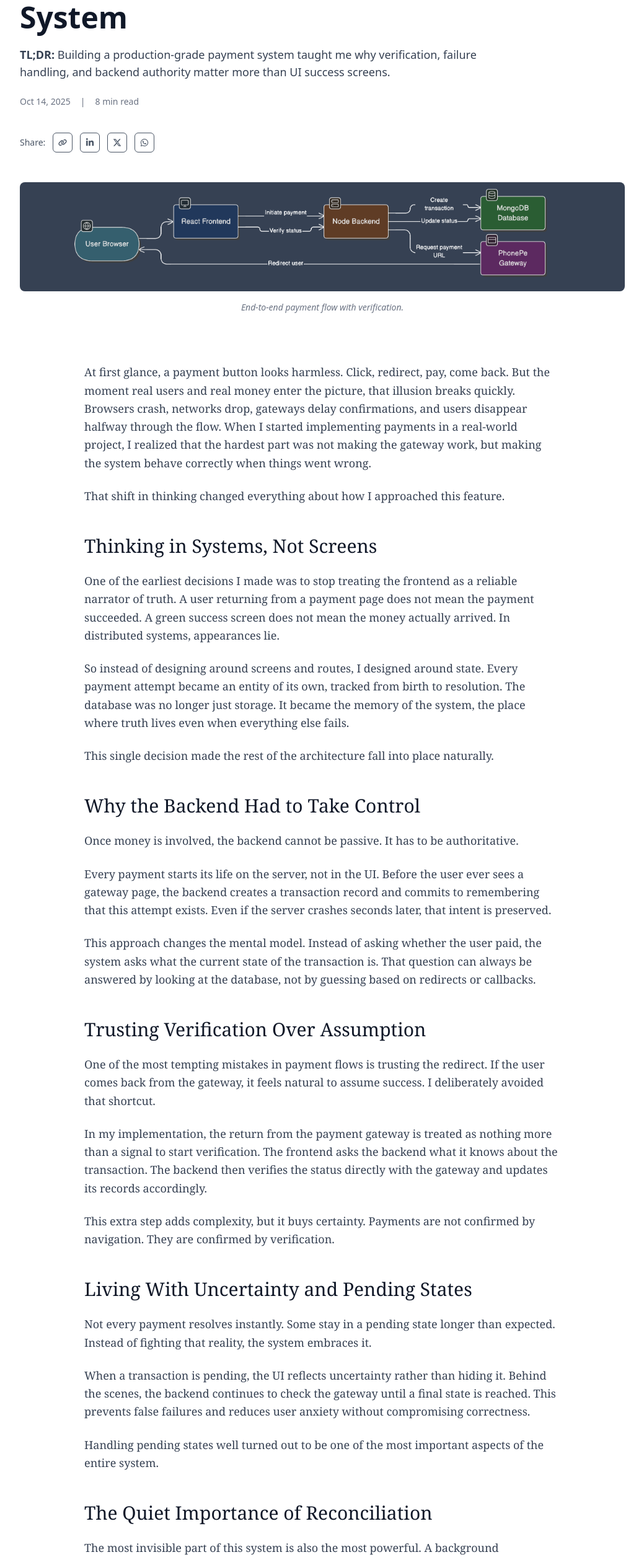
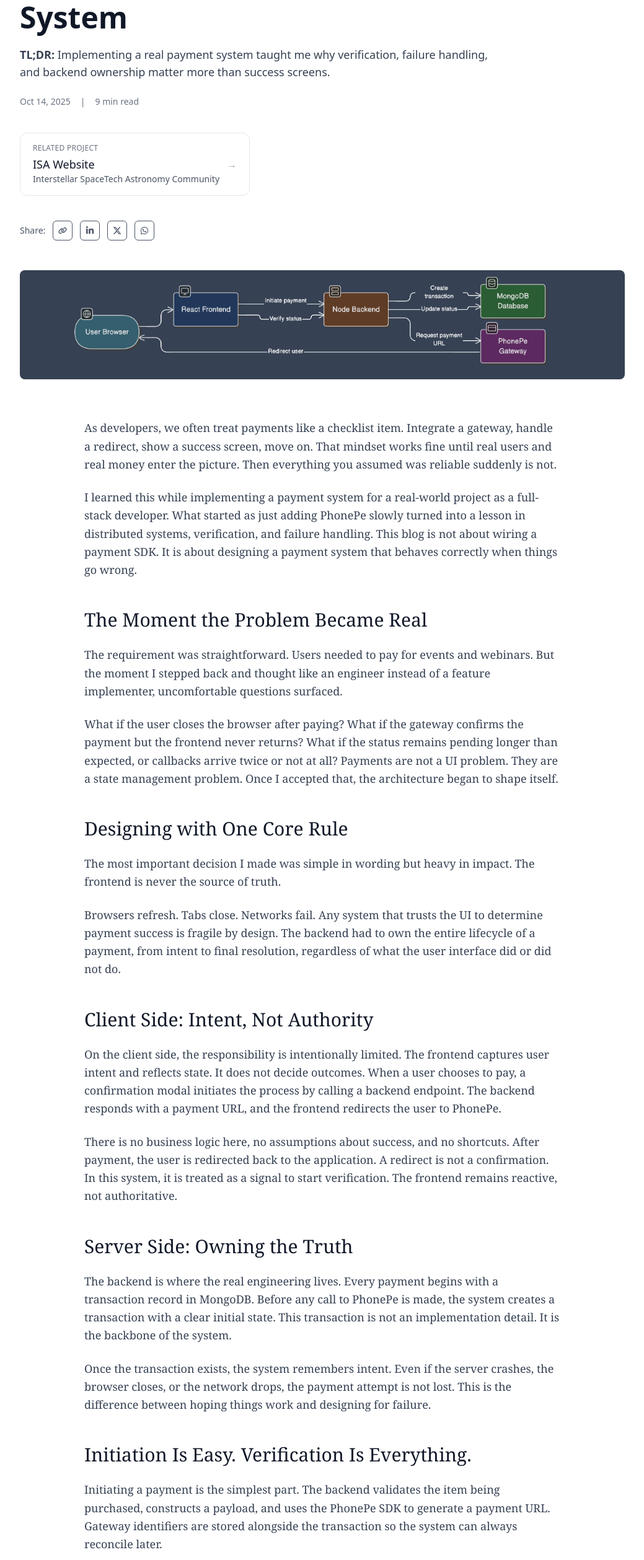
Before and after one commit to vinodM09/Portfolio, a React (Vite) app: page /blog/payments-stop-being-just-a-feature in a window 1280 px wide. Shown: the part 240-2757 px from the top of the page at 62% size, without its empty margins (120-1159 px from the left). Built offline with nearby package versions, Linux system fonts and the light colour scheme; no server answers.

Commit message:
linked related project to blog

```diff
--- a/src/data/blogs.js
+++ b/src/data/blogs.js
@@ -5,149 +5,173 @@ export const blogs = [
     author: "Vinod Mali",
     title: "Building a Production-Grade Payment System",
     tldr:
-      "Building a production-grade payment system taught me why verification, failure handling, and backend authority matter more than UI success screens.",
+      "Implementing a real payment system taught me why verification, failure handling, and backend ownership matter more than success screens.",
     date: "Oct 14, 2025",
-    readTime: "8 min read",
+    readTime: "9 min read",
     claps: 0,
     comments: 0,
+    relatedProject: {
+    id: "isa",
+    title: "ISA Website",
+    description: "Interstellar SpaceTech Astronomy Community"
+  },
     coverImage: "/images/payment_flowchart.png",
-    imageDescription: "End-to-end payment flow with verification.",
     content: [
   {
     type: "paragraph",
     text:
-          "At first glance, a payment button looks harmless. Click, redirect, pay, come back. But the moment real users and real money enter the picture, that illusion breaks quickly. Browsers crash, networks drop, gateways delay confirmations, and users disappear halfway through the flow. When I started implementing payments in a real-world project, I realized that the hardest part was not making the gateway work, but making the system behave correctly when things went wrong.",
+      "As developers, we often treat payments like a checklist item. Integrate a gateway, handle a redirect, show a success screen, move on. That mindset works fine until real users and real money enter the picture. Then everything you assumed was reliable suddenly is not.",
   },
   {
     type: "paragraph",
     text:
-          "That shift in thinking changed everything about how I approached this feature.",
+      "I learned this while implementing a payment system for a real-world project as a full-stack developer. What started as just adding PhonePe slowly turned into a lesson in distributed systems, verification, and failure handling. This blog is not about wiring a payment SDK. It is about designing a payment system that behaves correctly when things go wrong.",
   },
+
   {
     type: "heading",
-        text: "Thinking in Systems, Not Screens",
+    text: "The Moment the Problem Became Real",
   },
   {
     type: "paragraph",
     text:
-          "One of the earliest decisions I made was to stop treating the frontend as a reliable narrator of truth. A user returning from a payment page does not mean the payment succeeded. A green success screen does not mean the money actually arrived. In distributed systems, appearances lie.",
+      "The requirement was straightforward. Users needed to pay for events and webinars. But the moment I stepped back and thought like an engineer instead of a feature implementer, uncomfortable questions surfaced.",
   },
   {
     type: "paragraph",
     text:
-          "So instead of designing around screens and routes, I designed around state. Every payment attempt became an entity of its own, tracked from birth to resolution. The database was no longer just storage. It became the memory of the system, the place where truth lives even when everything else fails.",
+      "What if the user closes the browser after paying? What if the gateway confirms the payment but the frontend never returns? What if the status remains pending longer than expected, or callbacks arrive twice or not at all? Payments are not a UI problem. They are a state management problem. Once I accepted that, the architecture began to shape itself.",
+  },
+
+  {
+    type: "heading",
+    text: "Designing with One Core Rule",
   },
   {
     type: "paragraph",
     text:
-          "This single decision made the rest of the architecture fall into place naturally.",
-      },
-      {
-        type: "heading",
-        text: "Why the Backend Had to Take Control",
+      "The most important decision I made was simple in wording but heavy in impact. The frontend is never the source of truth.",
   },
   {
     type: "paragraph",
     text:
-          "Once money is involved, the backend cannot be passive. It has to be authoritative.",
+      "Browsers refresh. Tabs close. Networks fail. Any system that trusts the UI to determine payment success is fragile by design. The backend had to own the entire lifecycle of a payment, from intent to final resolution, regardless of what the user interface did or did not do.",
+  },
+
+  {
+    type: "heading",
+    text: "Client Side: Intent, Not Authority",
   },
   {
     type: "paragraph",
     text:
-          "Every payment starts its life on the server, not in the UI. Before the user ever sees a gateway page, the backend creates a transaction record and commits to remembering that this attempt exists. Even if the server crashes seconds later, that intent is preserved.",
+      "On the client side, the responsibility is intentionally limited. The frontend captures user intent and reflects state. It does not decide outcomes. When a user chooses to pay, a confirmation modal initiates the process by calling a backend endpoint. The backend responds with a payment URL, and the frontend redirects the user to PhonePe.",
   },
   {
     type: "paragraph",
     text:
-          "This approach changes the mental model. Instead of asking whether the user paid, the system asks what the current state of the transaction is. That question can always be answered by looking at the database, not by guessing based on redirects or callbacks.",
+      "There is no business logic here, no assumptions about success, and no shortcuts. After payment, the user is redirected back to the application. A redirect is not a confirmation. In this system, it is treated as a signal to start verification. The frontend remains reactive, not authoritative.",
   },
+
   {
     type: "heading",
-        text: "Trusting Verification Over Assumption",
+    text: "Server Side: Owning the Truth",
   },
   {
     type: "paragraph",
     text:
-          "One of the most tempting mistakes in payment flows is trusting the redirect. If the user comes back from the gateway, it feels natural to assume success. I deliberately avoided that shortcut.",
+      "The backend is where the real engineering lives. Every payment begins with a transaction record in MongoDB. Before any call to PhonePe is made, the system creates a transaction with a clear initial state. This transaction is not an implementation detail. It is the backbone of the system.",
   },
   {
     type: "paragraph",
     text:
-          "In my implementation, the return from the payment gateway is treated as nothing more than a signal to start verification. The frontend asks the backend what it knows about the transaction. The backend then verifies the status directly with the gateway and updates its records accordingly.",
+      "Once the transaction exists, the system remembers intent. Even if the server crashes, the browser closes, or the network drops, the payment attempt is not lost. This is the difference between hoping things work and designing for failure.",
+  },
+
+  {
+    type: "heading",
+    text: "Initiation Is Easy. Verification Is Everything.",
   },
   {
     type: "paragraph",
     text:
-          "This extra step adds complexity, but it buys certainty. Payments are not confirmed by navigation. They are confirmed by verification.",
-      },
-      {
-        type: "heading",
-        text: "Living With Uncertainty and Pending States",
+      "Initiating a payment is the simplest part. The backend validates the item being purchased, constructs a payload, and uses the PhonePe SDK to generate a payment URL. Gateway identifiers are stored alongside the transaction so the system can always reconcile later.",
   },
   {
     type: "paragraph",
     text:
-          "Not every payment resolves instantly. Some stay in a pending state longer than expected. Instead of fighting that reality, the system embraces it.",
-  //       image: "/images/payment_arc_new.png",
-  // caption: "Payment states can remain pending due to network or bank delays"
+      "Verification is where most of the complexity lies. When the frontend requests payment status, the backend does not trust redirects or query parameters. It communicates directly with PhonePe to fetch the authoritative status and updates the transaction carefully. A payment is marked successful only when the gateway confirms it.",
+  },
+
+  {
+    type: "heading",
+    text: "Pending Is Not a Bug",
   },
   {
     type: "paragraph",
     text:
-          "When a transaction is pending, the UI reflects uncertainty rather than hiding it. Behind the scenes, the backend continues to check the gateway until a final state is reached. This prevents false failures and reduces user anxiety without compromising correctness.",
+      "One of the most important lessons I learned is that pending payments are normal. Real payment gateways operate asynchronously, and transactions can remain pending for seconds or minutes.",
   },
   {
     type: "paragraph",
     text:
-          "Handling pending states well turned out to be one of the most important aspects of the entire system.",
+      "In this system, pending is treated as a valid state. The frontend reflects uncertainty instead of hiding it, while the backend continues verification until a final state is reached. This patience avoids false negatives and builds trust.",
   },
+
   {
     type: "heading",
-        text: "The Quiet Importance of Reconciliation",
+    text: "Reconciliation: The Silent Safety Net",
   },
   {
     type: "paragraph",
     text:
-          "The most invisible part of this system is also the most powerful. A background reconciliation job runs periodically, scanning for transactions that never reached a clean conclusion. Some users never return after paying. Some gateways respond late. Some network requests simply vanish.",
+      "No matter how carefully you design the main flow, some transactions will fall through the cracks. Users disappear, callbacks fail, and network requests vanish.",
   },
   {
     type: "paragraph",
     text:
-          "Instead of letting these become permanent inconsistencies, the system revisits them calmly in the background, verifies their status, and corrects the database accordingly. This is where the system stops being reactive and starts being resilient.",
+      "To handle this, I implemented a background reconciliation job that periodically scans unresolved transactions, re-verifies them with PhonePe, expires abandoned ones, and updates the database. This job is invisible to users, but it is what makes the system reliable.",
+  },
+
+  {
+    type: "heading",
+    text: "Why This Architecture Works",
   },
   {
     type: "paragraph",
     text:
-          "Most users will never know this job exists. That is exactly the point.",
+      "This system works not because it integrates a gateway, but because it respects reality. The backend owns state, the database is the source of truth, the frontend reflects rather than decides, verification beats assumption, and background jobs clean up what humans and networks break.",
   },
+
   {
     type: "heading",
-        text: "What This Project Taught Me",
+    text: "What This Taught Me as a Student",
   },
   {
     type: "paragraph",
     text:
-          "Building this payment system taught me that production engineering is less about happy paths and more about humility. You assume things will break. You accept that control is limited. And you design systems that can recover without panic.",
+      "Building this payment system changed how I think about software. I stopped measuring success by whether something worked once and started measuring it by whether it could survive failure.",
   },
   {
     type: "paragraph",
     text:
-          "As a student, this project reshaped how I think about software. I stopped chasing features and started chasing guarantees. Correctness became more important than speed. Clarity became more valuable than cleverness.",
+      "I learned that real-world engineering is less about clever code and more about defensive design, less about happy paths and more about recovery, and less about speed and more about correctness.",
   },
+
   {
     type: "heading",
-        text: "Why I’m Proud of This Work",
+    text: "Closing Thoughts",
   },
   {
     type: "paragraph",
     text:
-          "This payment system is not impressive because it integrates a gateway. It is meaningful because it behaves correctly under stress. It does not panic when users disappear. It does not trust what it cannot verify. And it always knows the truth, even when the UI does not.",
+      "Payments force you to grow as a developer. They expose weak assumptions and reward thoughtful design. As a student, taking on this challenge taught me more than any tutorial or course ever could.",
   },
   {
     type: "paragraph",
     text:
-          "For me, this was the moment when I stopped feeling like someone who just builds projects and started feeling like someone who builds systems.",
+      "If there is one takeaway, it is this: when money is involved, correctness is not optional. Design for failure first, and the rest will follow.",
   },
-    ],
+]
   },
 ];
--- a/src/pages/BlogDetail.jsx
+++ b/src/pages/BlogDetail.jsx
@@ -1,5 +1,5 @@
 // React and Router imports
-import { useParams } from "react-router-dom";
+import { Link, useParams } from "react-router-dom";
 
 // Data and component imports
 import { blogs } from "../data/blogs";
@@ -64,6 +64,34 @@ const BlogDetail = () => {
             <span>{blog.date}</span>|
             <span>{blog.readTime}</span>
           </div>
+
+          {/* Related Project */}
+          {blog.relatedProject && (
+            <div className="mb-10">
+              <Link
+                to={`/project/${blog.relatedProject.id}`}
+                className="group inline-flex items-center gap-3 border border-gray-200 rounded-xl px-5 py-4 hover:border-gray-400 transition"
+              >
+                <div>
+                  <p className="text-xs uppercase tracking-wide text-gray-500 mb-1">
+                    Related Project
+                  </p>
+                  <p className="text-lg font-medium text-gray-900 group-hover:underline">
+                    {blog.relatedProject.title}
+                  </p>
+                  {blog.relatedProject.description && (
+                    <p className="text-sm text-gray-600">
+                      {blog.relatedProject.description}
+                    </p>
+                  )}
+                </div>
+
+                <span className="ml-auto text-gray-400 group-hover:text-gray-600 transition">
+                  →
+                </span>
+              </Link>
+            </div>
+          )}
 
           {/* Social media share bar */}
           <ShareBar title={blog.title} />
```
Lines whose indentation alone changed are shown as unchanged.
